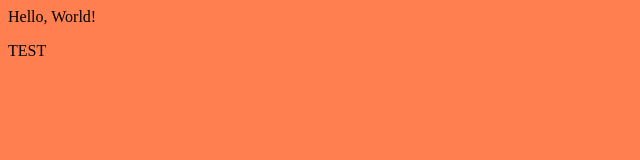
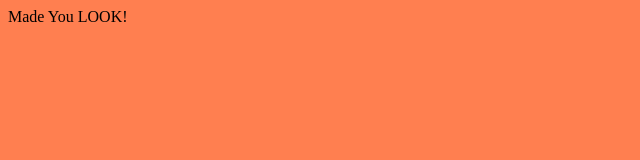
Before and after one commit to bobopopcornboy4844/website, a plain HTML site: page index.html in a window 1280 px wide. Shown: the whole page, without its empty margins (0-640 px from the left). Drawn offline with Linux system fonts and the light colour scheme.

Commit message:
Update index.html

```diff
--- a/index.html
+++ b/index.html
@@ -1,3 +1,2 @@
 <link rel="stylesheet" href="index.css">
-<h>Hello, World!</h>
-<p>TEST</p>
+<h>Made You LOOK!</h>
```
